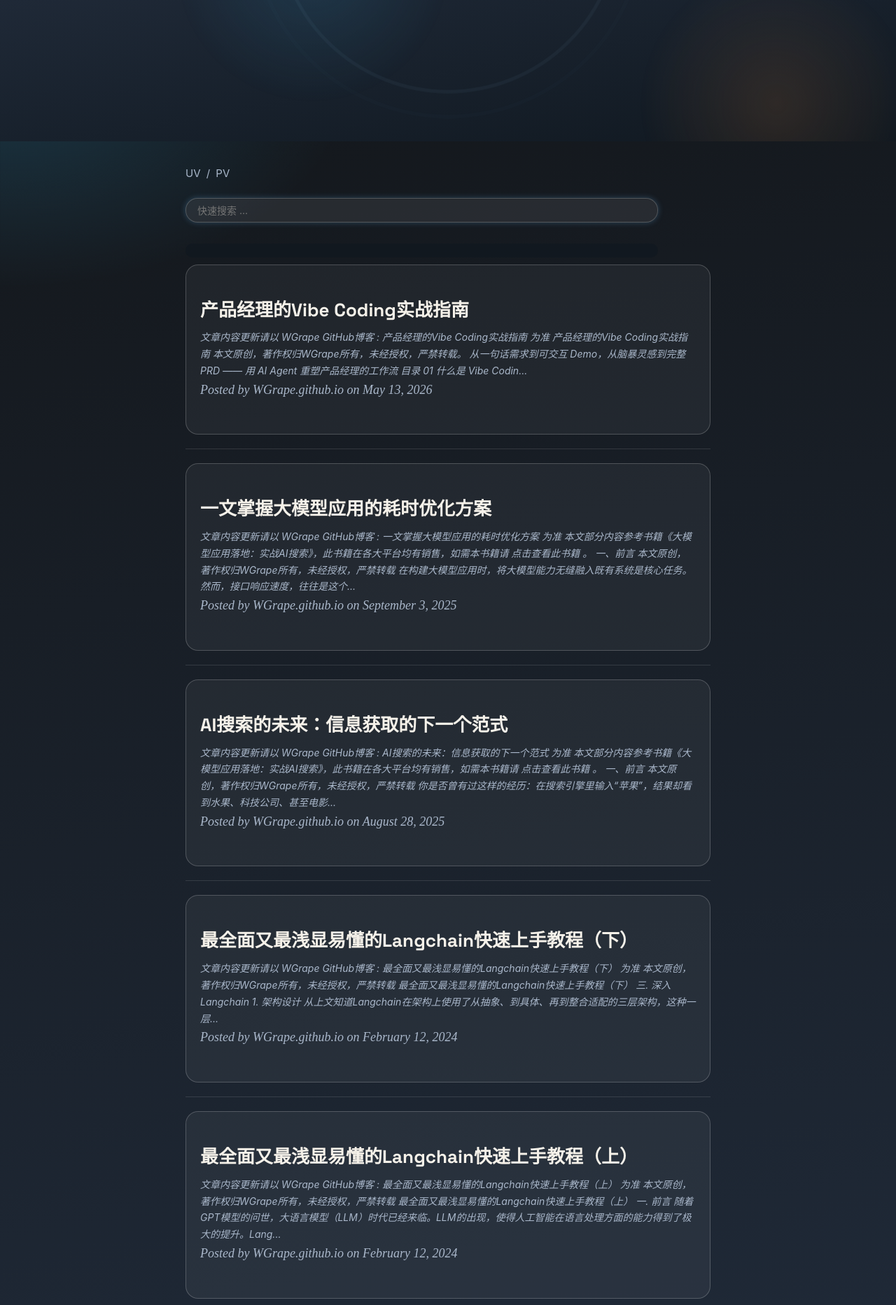
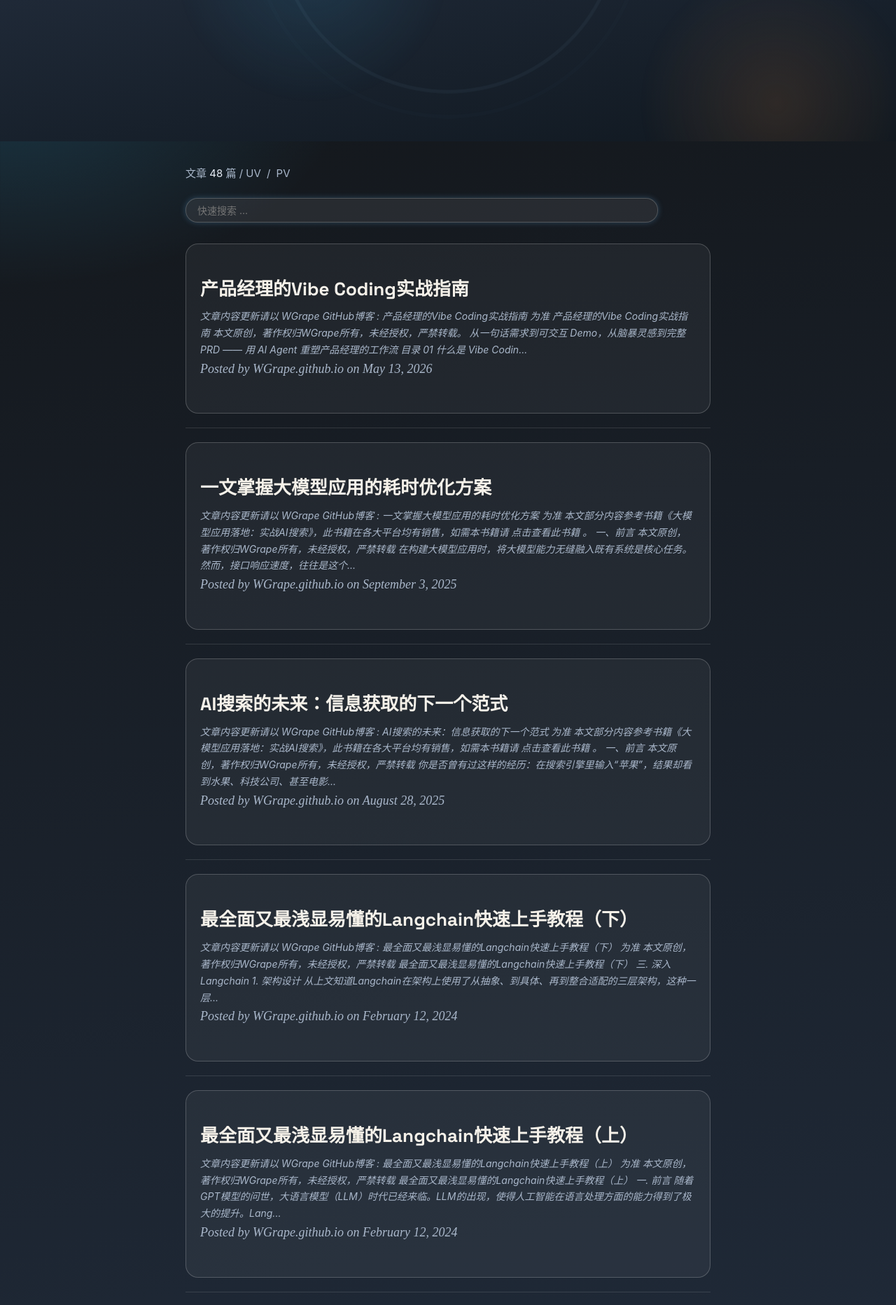
Before and after one commit to WGrape/WGrape.github.io, a Jekyll site: the page built from blog/index.html, in a window 1280 px wide. Shown: the part 348-2213 px from the top of the page at 70% size. Built offline with Jekyll 4.4.1, drawn with Linux system fonts in a browser that asks for light colours; nearby versions of some CDN libraries; comment, search, counter and statistics services are not loaded.

Commit message:
feat: add

```diff
--- a/_includes/blog_content.html
+++ b/_includes/blog_content.html
@@ -1,6 +1,6 @@
 <!-- 博客内容 -->
 <div style="color: #aab8cb;padding:5px 0;text-align:left;font-size: 14px;">
-<span id="busuanzi_container_site_uv"
+<span style="font-size: 15px;color: #aab8cb;margin-top: 10px;margin-right: 0;">文章&nbsp;<span style="color:#e7edf6;">{{ site.posts | size }}</span>&nbsp;篇&nbsp;/&nbsp;</span><span id="busuanzi_container_site_uv"
       style="font-size: 15px;color: #aab8cb;margin-top: 10px;">UV<span
         id="busuanzi_value_site_uv"></span><span id="busuanzi_value_site_uv_change"></span>&nbsp;/</span>
   <span id="busuanzi_container_site_pv"
@@ -12,6 +12,7 @@
 <style>
 #search-container{
     margin-top: 17px;
+    margin-bottom: 30px;
 }
 #search-input {
     width: 90%;
@@ -34,17 +35,40 @@
     box-shadow: inset 0 1px 1px rgba(0,0,0,.075), 0 0 8px #007fff;
 }
 
-#results-container{
-    background: rgba(16, 24, 32, 0.6);
-    font-size:15px;
-    color:#aab8cb;
+#results-container {
+    background: transparent;
+    font-size: 14px;
+    color: #aab8cb;
     width: 90%;
-    margin-top: 30px;
-    border-radius: 12px;
-    padding: 10px;
+    margin-top: 8px;
+    padding: 0;
+    list-style: none;
 }
-#results-container li{
-    padding:5px 0;
+
+#results-container li {
+    padding: 0;
+    margin-bottom: 6px;
+}
+
+#results-container li a {
+    display: block;
+    padding: 10px 16px;
+    border-radius: 10px;
+    background: rgba(255, 255, 255, 0.04);
+    border: 1px solid rgba(255, 255, 255, 0.08);
+    color: #c8d8e8;
+    text-decoration: none;
+    font-family: "Space Grotesk", sans-serif;
+    font-size: 14px;
+    transition: background 0.2s ease, border-color 0.2s ease, color 0.2s ease, transform 0.2s ease;
+}
+
+#results-container li a:hover {
+    background: rgba(56, 189, 248, 0.1);
+    border-color: rgba(56, 189, 248, 0.35);
+    color: #7dd3fc;
+    transform: translateX(4px);
+    text-decoration: none;
 }
 
 #busuanzi_value_site_uv, #busuanzi_value_site_pv {
```
